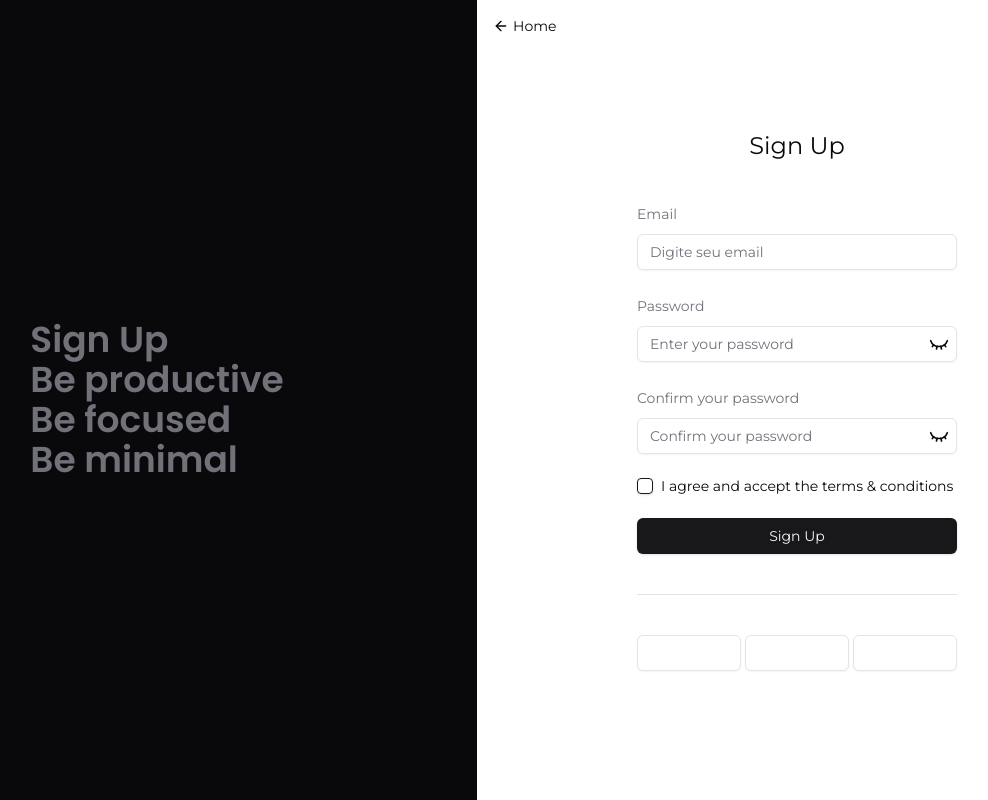
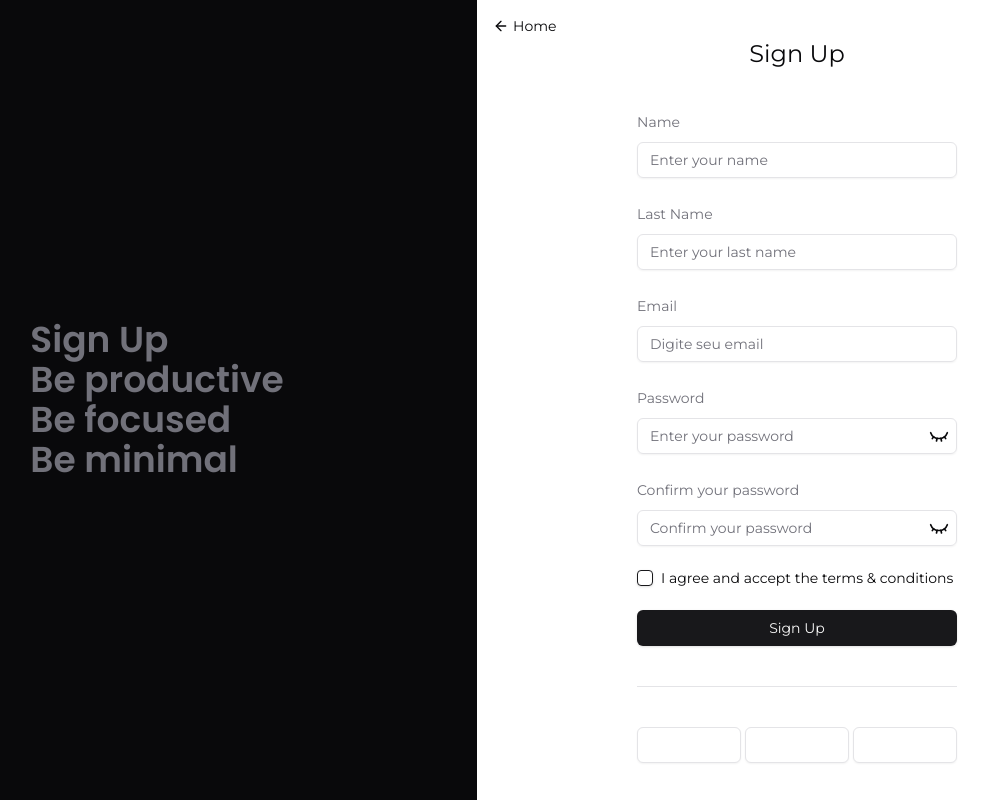
Before and after one commit to raphaeleliass/todo-app, a Next.js app: page /signup in a window 1280 px wide. Shown: the whole page, without its empty margins (163-1151 px from the left). Built offline with nearby package versions, Linux system fonts and the light colour scheme; no server answers; some icons are missing.

Commit message:
update: improvements on signup form

```diff
--- a/src/app/verify_email/page.tsx
+++ b/src/app/verify_email/page.tsx
@@ -4,10 +4,14 @@ import { auth } from "@/firebase/firebaseConfig";
 import { onAuthStateChanged } from "firebase/auth";
 import { useRouter } from "next/navigation";
 import { useEffect } from "react";
-import Link from "next/link";
+import { Button } from "@/components/ui/button";
 
 export default function VerifyEmail() {
   const router = useRouter();
+
+  function reloadPage() {
+    router.replace("/dashboard");
+  }
 
   useEffect(() => {
     const unsubscribe = onAuthStateChanged(auth, (user) => {
@@ -28,9 +32,9 @@ export default function VerifyEmail() {
       </h1>
       <p className="text-sm">
         Check your mailbox. If you have already verified your email, please{" "}
-        <Link href="/dashboard" className="text-blue-600 underline">
+        <Button variant={"link"} onClick={reloadPage}>
           click here
-        </Link>
+        </Button>
       </p>
     </main>
   );
--- a/src/components/forms/signupForm.tsx
+++ b/src/components/forms/signupForm.tsx
@@ -19,13 +19,19 @@ import { FirebaseError } from "firebase/app";
 import {
   createUserWithEmailAndPassword,
   sendEmailVerification,
+  updateProfile,
 } from "firebase/auth";
 import { Eye, EyeClosed, LoaderCircle } from "lucide-react";
 import { useState } from "react";
 
 const formSchema = z
   .object({
-    email: z.string().email("Invalid email").trim(),
+    name: z.string().min(1, "Name field can't be empty").trim(),
+    lastName: z
+      .string()
+      .min(3, "Last name must be 3 characters at least")
+      .trim(),
+    email: z.string().email("This email isn't valid").trim(),
     password: z
       .string()
       .min(6, "Password must be 6 characters at least")
@@ -52,6 +58,8 @@ export default function SignupForm() {
   const form = useForm<FormSchema>({
     resolver: zodResolver(formSchema),
     defaultValues: {
+      name: "",
+      lastName: "",
       email: "",
       password: "",
       confirmPassword: "",
@@ -66,6 +74,22 @@ export default function SignupForm() {
     }
   }
 
+  async function setAdditionalUserInformations(
+    userName: string,
+    lastName: string,
+  ) {
+    const user = auth.currentUser;
+    try {
+      if (user) {
+        await updateProfile(user, {
+          displayName: `${userName} ${lastName}`,
+        });
+      }
+    } catch (err) {
+      alert(err);
+    }
+  }
+
   async function submitForm(formValue: FormSchema) {
     setLoading(true);
 
@@ -75,7 +99,7 @@ export default function SignupForm() {
         formValue.email,
         formValue.password,
       );
-
+      await setAdditionalUserInformations(formValue.name, formValue.lastName);
       setLoading(false);
       form.reset();
       sendVerificationEmail();
@@ -108,6 +132,44 @@ export default function SignupForm() {
         id="signUpForm"
       >
         <FormField
+          name="name"
+          control={form.control}
+          render={({ field }) => (
+            <FormItem>
+              <FormLabel className="text-muted-foreground">Name</FormLabel>
+              <FormControl>
+                <Input
+                  placeholder="Enter your name"
+                  type="text"
+                  autoComplete="off"
+                  aria-label="input to place your name"
+                  {...field}
+                />
+              </FormControl>
+              <FormMessage />
+            </FormItem>
+          )}
+        />
+        <FormField
+          name="lastName"
+          control={form.control}
+          render={({ field }) => (
+            <FormItem>
+              <FormLabel className="text-muted-foreground">Last Name</FormLabel>
+              <FormControl>
+                <Input
+                  placeholder="Enter your last name"
+                  type="text"
+                  autoComplete="off"
+                  aria-label="input to place your last name"
+                  {...field}
+                />
+              </FormControl>
+              <FormMessage />
+            </FormItem>
+          )}
+        />
+        <FormField
           name="email"
           control={form.control}
           render={({ field }) => (
@@ -116,7 +178,7 @@ export default function SignupForm() {
               <FormControl>
                 <Input
                   placeholder="Digite seu email"
-                  type="email"
+                  type="text"
                   autoComplete="off"
                   aria-label="input to place your email"
                   {...field}
--- a/src/components/ui/app-sidebar.tsx
+++ b/src/components/ui/app-sidebar.tsx
@@ -41,7 +41,7 @@ export function AppSidebar() {
         <Avatar>
           <AvatarImage>{user?.photo}</AvatarImage>
           <AvatarFallback>
-            {user?.email?.slice(0, 2).toUpperCase()}
+            {user?.name?.slice(0, 2).toUpperCase()}
           </AvatarFallback>
         </Avatar>
         <div className="flex flex-col">
```
